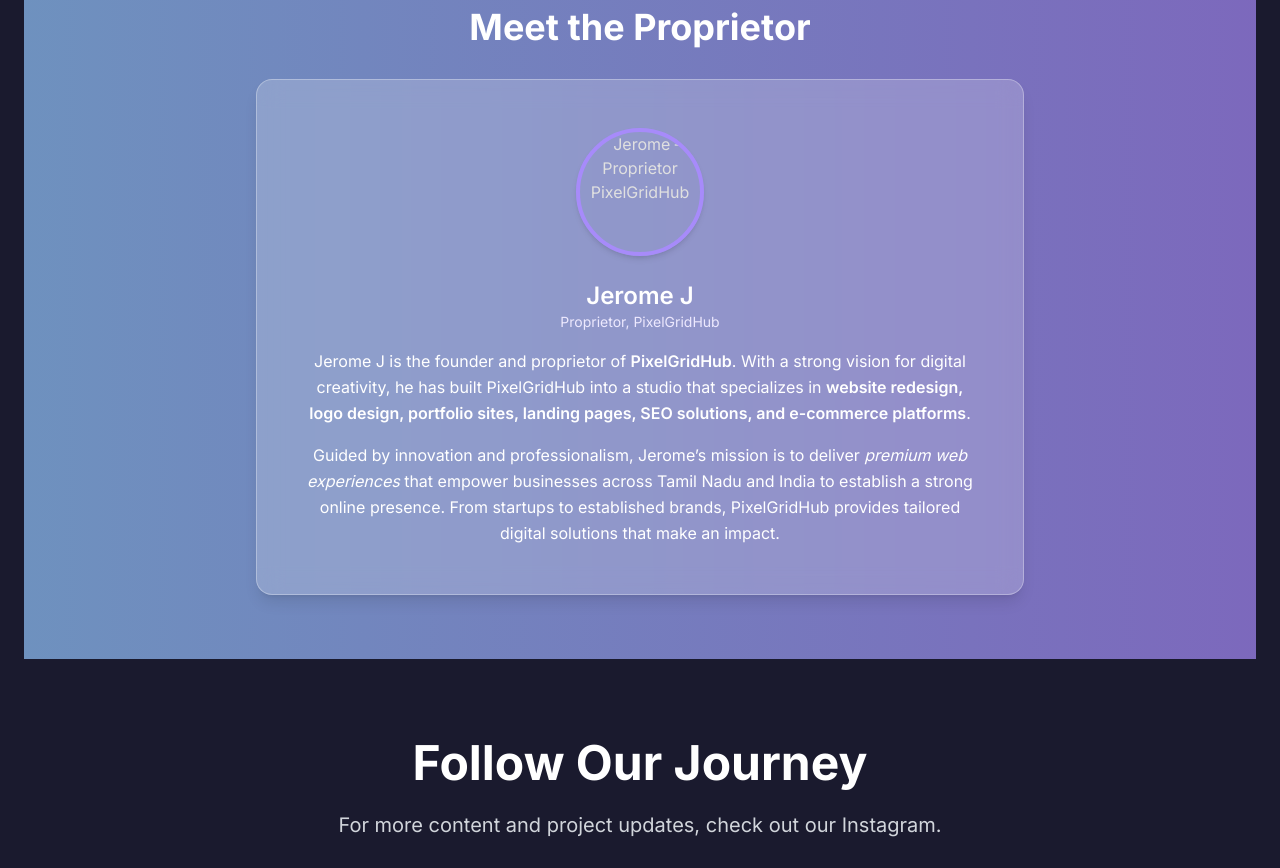
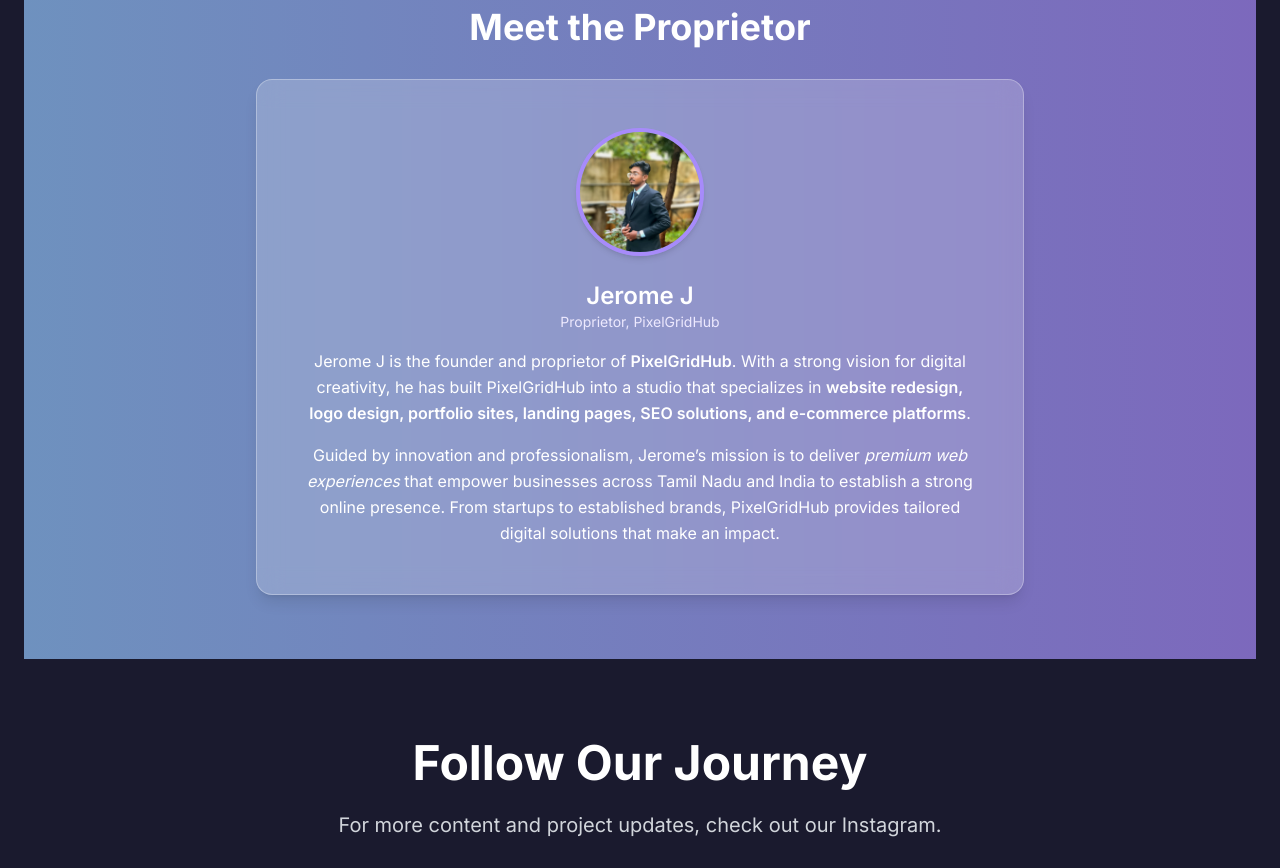
Before and after one commit to pixelgridhub-coder/pixel, a plain HTML site: page index.html in a window 1280 px wide. Shown: the part 4460-5328 px from the top of the page. Drawn offline with nearby package versions, Linux system fonts and the light colour scheme.

Commit message:
index.html

```diff
--- a/index.html
+++ b/index.html
@@ -616,7 +616,7 @@ For advanced features, consider going beyond basic lessons.Incorporate interacti
     <h2 class="text-3xl md:text-4xl font-bold text-white mb-8">Meet the Proprietor</h2>
 
     <div class="backdrop-blur-md bg-white/20 border border-white/30 rounded-2xl shadow-lg p-8 md:p-12 max-w-3xl mx-auto">
-      <img src="your-proprietor-image.jpg" alt="Jerome – Proprietor PixelGridHub"
+      <img src="IMG_20250923_074109.jpg" alt="Jerome – Proprietor PixelGridHub"
            class="w-32 h-32 mx-auto rounded-full shadow-md border-4 border-violet-400">
       <h3 class="text-2xl font-semibold text-white mt-6">Jerome J</h3>
       <p class="text-violet-100 text-sm mb-4">Proprietor, PixelGridHub</p>
```
